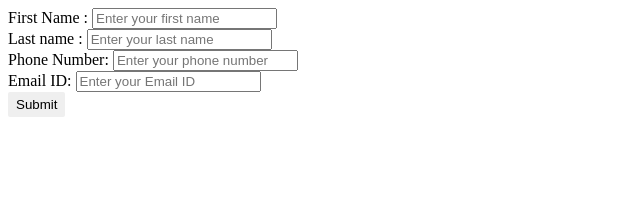
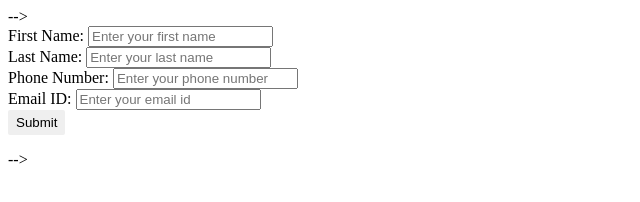
Before and after one commit to acciojob/form-login-2-Manjula1999, a website: page main.html in a window 1280 px wide. Shown: the whole page, without its empty margins (0-640 px from the left). Drawn offline with Linux system fonts and the light colour scheme.

Commit message:
created a submission

```diff
--- a/main.html
+++ b/main.html
@@ -1,4 +1,4 @@
-<!DOCTYPE html>
+<!-- <!-- <!DOCTYPE html>
 
 <html>
 
@@ -11,7 +11,7 @@
 
 <body>
 	<!-- the entire body must be written by student -->
-	<header></header>
+	<!-- <header></header>
 
 	<main>
 		<form action = "#" method= "post">
@@ -40,3 +40,73 @@
 </body>
 
 </html>
+ --> -->
+
+<!DOCTYPE html>
+
+<html>
+
+<head>
+	<link rel="stylesheet" href="styles.css">
+</head>
+
+<body>
+	<!-- the entire body must be written by student -->
+    <script type="text/javascript" src="./script.js">
+</script>
+
+</body>
+
+<html lang="en">
+  <head>
+    <meta charset="UTF-8" />
+    <meta name="viewport" content="width=device-width, initial-scale=1.0" />
+    <title>Document</title>
+    <link rel="stylesheet" href="./styles.css" />
+  </head>
+  <body>
+    <header></header>
+    <main>
+      <form action="#" method="post">
+        <label for="firstName">First Name: </label>
+        <input
+          type="text"
+          name="firstName"
+          id="firstName"
+          placeholder="Enter your first name"
+        />
+        <br />
+        <label for="lastName">Last Name: </label>
+        <input
+          type="text"
+          name="lastName"
+          id="lastName"
+          placeholder="Enter your last name"
+        />
+        <br />
+        <label for="phoneNumber">Phone Number: </label>
+        <input
+          type="number"
+          name="phoneNumber"
+          id="phoneNumber"
+          placeholder="Enter your phone number"
+        />
+        <br />
+        <label for="emailID">Email ID: </label>
+        <input
+          type="email"
+          name="emailID"
+          id="emailID"
+          placeholder="Enter your email id"
+        />
+        <br />
+        <button id="submitButton">Submit</button>
+      </form>
+    </main>
+    <script src="./script.js"></script>
+  </body>
+</html>
+
+
+
+ -->
```
